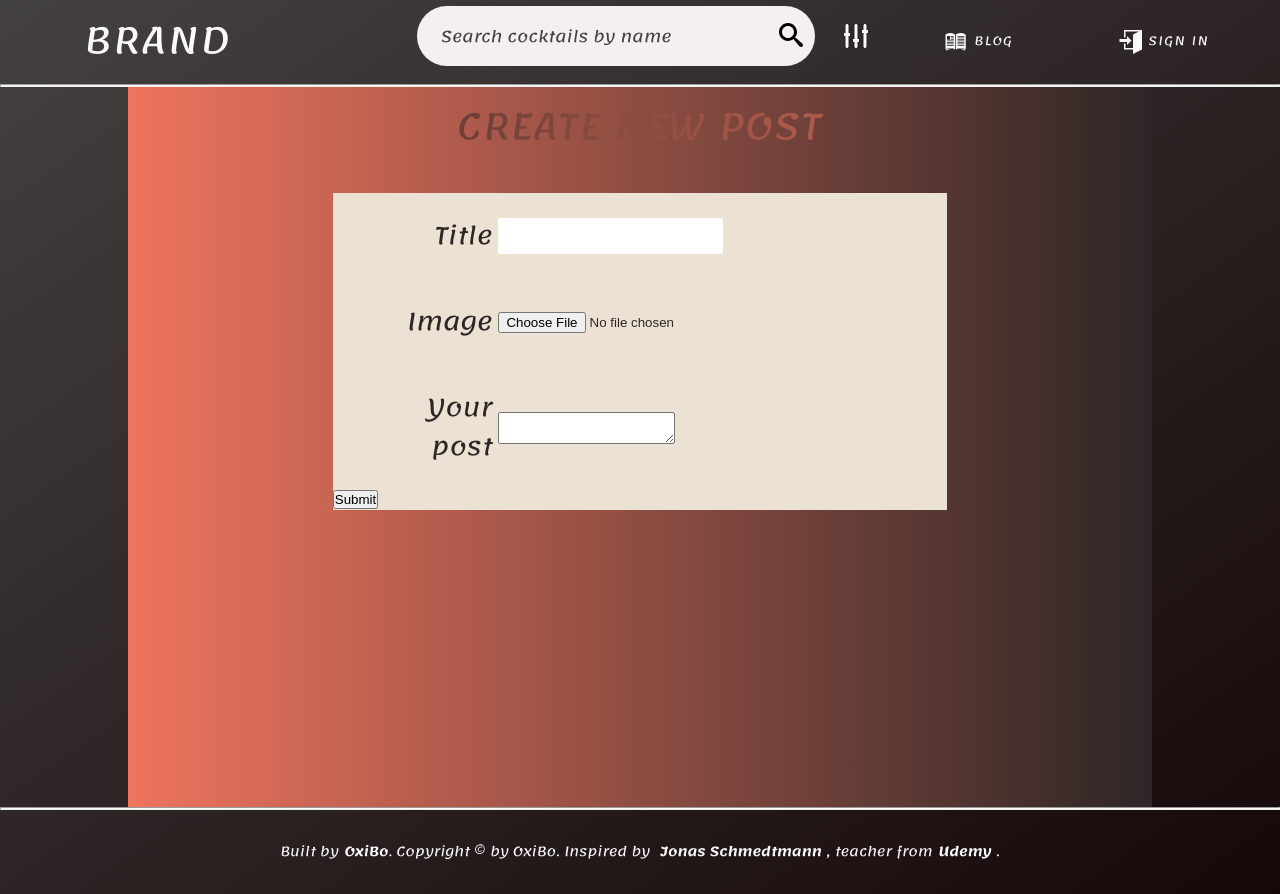
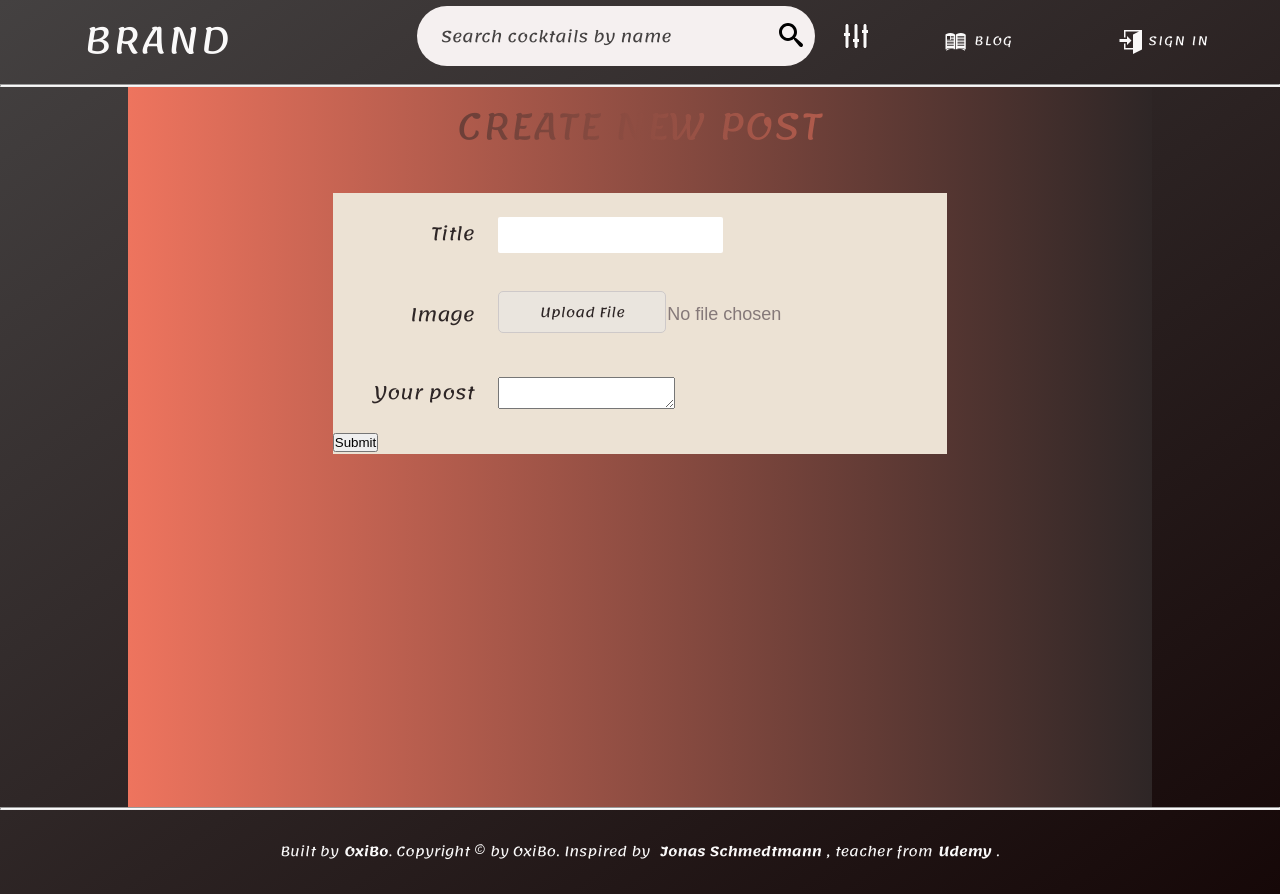
Before and after one commit to OxiBo/fun-mixie, a React (Create React App) app in the folder client/: page /posts/new in a window 1280 px wide. Built offline with nearby package versions, Linux system fonts and the light colour scheme; no server answers.

Commit message:
Style input type 'file' in create new post form

```diff
--- a/client/src/components/NewPost.js
+++ b/client/src/components/NewPost.js
@@ -84,8 +84,9 @@ const NewPost = () => {
               >
                 Title
               </label>
+              <div className="new__post-form-field-title-div">
                 <input
-                className={`new__post-form-field-title-input ${
+                  className={`new__post-form-field-title-div-input ${
                     errors.title ? "input-error" : ""
                   }`}
                   type="text"
@@ -96,7 +97,10 @@ const NewPost = () => {
                   value={values.title}
                   autocomplete="off"
                 />
+                <p className="new__post-form-field-title-div-error">
                   {errors.title && touched.title && errors.title}
+                </p>
+              </div>
             </div>
 
             <div className="new__post-form-field new__post-form-field-image">
@@ -106,7 +110,24 @@ const NewPost = () => {
               >
                 Image
               </label>
+
+              <div className="new__post-form-field-image-div">
+                <div class="new__post-form-field-image-div-button">
+                  <label
+                    class="new__post-form-field-image-div-button-label"
+                    for="upload"
+                  >
+                    Upload File
+                  </label>
                   <input
+                    id="upload"
+                    type="file"
+                    className="new__post-form-field-image-div-button-input"
+                  />
+                </div>
+
+
+                {/* <input
                   type="file"
                   name="image"
                   id="image"
@@ -114,14 +135,14 @@ const NewPost = () => {
                   onChange={(e) => handleImageUpload(e, setFieldValue)}
                   onBlur={handleBlur}
                   className="new__post-form-field-image-input"
-              />
+                /> */}
                 {values.image && (
                   <img width="150" src={values.image} alt="Upload Preview" />
                 )}
               </div>
-
+            </div>
             <div className="new__post-form-field new__post-form-field-body">
-              <label htmlFor="body" className="new__post-form-body-label">
+              <label htmlFor="body" className="new__post-form-field-body-label">
                 Your post
               </label>
               <textarea
@@ -138,6 +159,7 @@ const NewPost = () => {
             <button type="submit" disabled={isSubmitting}>
               Submit
             </button>
+
           </form>
         )}
       </Formik>
@@ -168,6 +190,10 @@ const NewPost = () => {
           Submit
         </button>
       </form> */}
+
+
+
+
     </div>
   );
 };
--- a/client/src/styles/abstracts/_mixins.scss
+++ b/client/src/styles/abstracts/_mixins.scss
@@ -53,3 +53,12 @@ ORDER: Base + typography > general layout + grid > page layout > components
     clear: both;
   }
 }
+
+
+
+@mixin flex-child ($basis, $font-size){
+  flex: 0 $basis;
+  font-size: $font-size;
+  text-align: right;
+  // padding: 0 0.5rem;
+}
--- a/client/src/styles/components/_new-post.scss
+++ b/client/src/styles/components/_new-post.scss
@@ -13,25 +13,131 @@
       padding: 2rem 2rem;
       display: flex;
       align-items: center;
-      :first-child {
-        flex: 0 25%;
-        font-size: 2rem;
-        text-align: right;
-        padding: 0 0.5rem;
+
+      &-title {
+        &-label {
+          @include flex-child(25%, 1.5rem);
+          padding-right: 2rem;
         }
-      &-title {
+        &-div {
+          position: relative;
+          &-button {
+            position: relative;
+            &-label {
+              position: absolute;
+              //   z-index: -1;
+              top: 10px;
+              left: 8px;
+              font-size: 17px;
+              color: #b8b8b8;
+            }
+          }
           &-input {
             height: 3rem;
             border-radius: $border-radius-small;
             outline: none;
             border: none;
             padding: 1rem 2rem;
+            // text-align: left;
             transition: all 0.3s;
-          &:focus{
-             box-shadow: $box-shadow-tiny;
+            &:focus {
+              background-color: $color-grey-light;
+            }
+          }
+          &-error {
+            position: absolute;
+            top: 3.5rem;
+            left: 1rem;
+          }
+        }
+      }
+      &-image {
+        &-label {
+          @include flex-child(25%, 1.5rem);
+          padding-right: 2rem;
+        }
+        &-div {
+          display: flex;
+          align-items: flex-start;
+          justify-content: flex-start;
+          //   width: 100%;
+
+          &-button {
+            position: relative;
+            &-input {
+              position: absolute;
+              //   z-index: -1;
+              top: -1.2rem;
+              left: 4.4rem;
+              font-size: 1.5rem;
+              color: darken($color-grey-light-1, 30);
+             max-width: 24rem;
+             @include respond(tab-port){
+                left: 4rem;
+             }
+            }
+            &-input:active,
+            &-input:focus {
+              outline: none;
+            }
+            &-label {
+              position: absolute;
+              top: -2rem;
+              left: 0;
+              display: inline-block;
+              background: $color-grey-light-2;
+              border-radius: 5px;
+              border: 1px solid $color-grey-light-1;
+              color: inherit;
+              text-align: center;
+              font-size: 1.1rem;
+              padding: .8rem;
+              width: 14rem;
+              transition: all 0.5s;
+              cursor: pointer;
+              // margin: 5px;
+              z-index: 10;
+
+            }
+
+          }
+        }
+      }
+      &-body {
+        &-label {
+          @include flex-child(25%, 1.5rem);
+          padding-right: 2rem;
         }
       }
     }
   }
 }
-}
+
+// input[type="file"] {
+//     position: absolute;
+//     z-index: -1;
+//     top: 15px;
+//     left: 20px;
+//     font-size: 17px;
+//     color: #b8b8b8;
+//   }
+//   .button-wrap {
+//     position: relative;
+//   }
+//   .button {
+//     display: inline-block;
+//     background-color: #1d6355;
+//     border-radius: 10px;
+//     border: 4px double #cccccc;
+//     color: #ffffff;
+//     text-align: center;
+//     font-size: 20px;
+//     padding: 8px;
+//     width: 100px;
+//     transition: all 0.5s;
+//     cursor: pointer;
+//     margin: 5px;
+//   }
+//   .button:hover {
+//     background-color: #00ab97;
+//   }
```
Also changed, not shown: 1 other file (tests, documents, lock files or other folders). Lines whose indentation alone changed are shown as unchanged.
